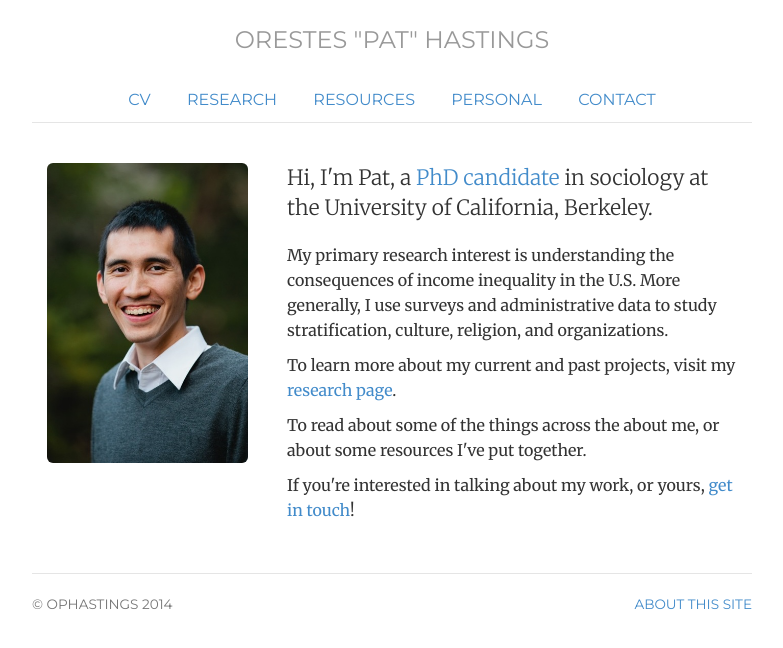
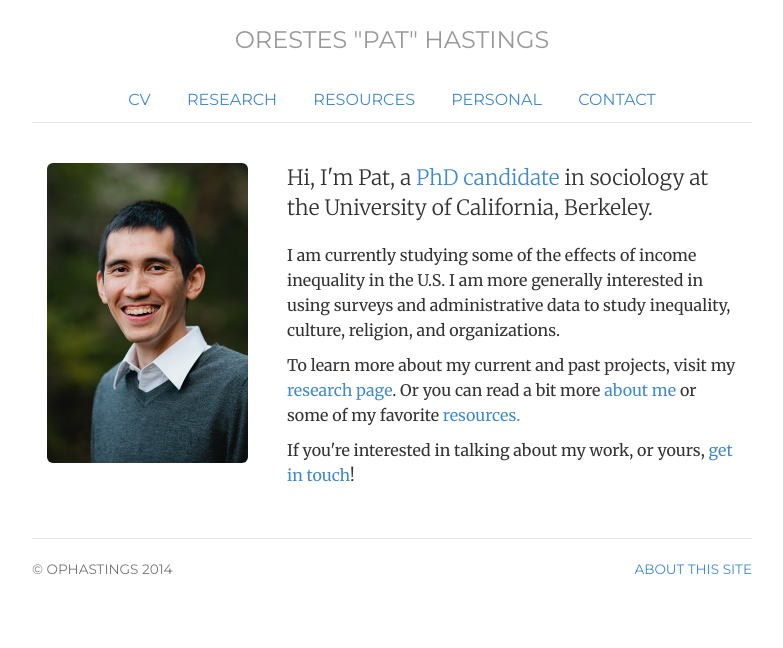
Before and after one commit to ophastings/ophastings.github.io, a Jekyll site: the page built from index.html, in a window 1280 px wide. Shown: the top 648 px of the page, without its empty margins (248-1031 px from the left). Built offline with Jekyll 4.4.1, drawn with Linux system fonts in a browser that asks for light colours.

Commit message:
Update index.html

```diff
--- a/index.html
+++ b/index.html
@@ -14,11 +14,12 @@ description: Website of Orestes Hastings, a sociology PhD candidate at UC Berkel
 	<img class="img-rounded", height=300 alt="Pat Hastings" src="img/patprofile6.jpeg">
 	</div>
 	<div itemscope itemtype="http://data-vocabulary.org/Person" class="col-sm-8">
-	<p class="lead">Hi, I'm Pat, a <a href="http://sociology.berkeley.edu/graduate-student/orestes-pat-hastings">PhD candidate</a> in sociology at the University of California, Berkeley.</p>
-	<p>My primary research interest is understanding the consequences of income inequality in the U.S.
-			More generally, I use surveys and administrative data to study stratification, culture, religion, and organizations.</p>
-	<p>To learn more about my current and past projects, visit my <a href="research">research page</a>.</p>
-	<p>To read about some of the things across the about me, or about some resources I've put together. </p>
+	<p class="lead">Hi, I'm Pat, a <a href="http://sociology.berkeley.edu/graduate-student/orestes-pat-hastings">PhD
+		candidate</a> in sociology at the University of California, Berkeley.</p>
+	<p>I am currently studying some of the effects of income inequality in the U.S. I am more generally interested in using
+	surveys and administrative data to study inequality, culture, religion, and organizations.</p>
+	<p>To learn more about my current and past projects, visit my <a href="research">research page</a>. Or you can
+		read a bit more <a href="personal">about me</a> or some of my favorite <a href="resources">resources.</a></p>
 	<p>If you're interested in talking about my work, or yours, <a href="contact">get in touch</a>!</p>
 
 	</div>
```
